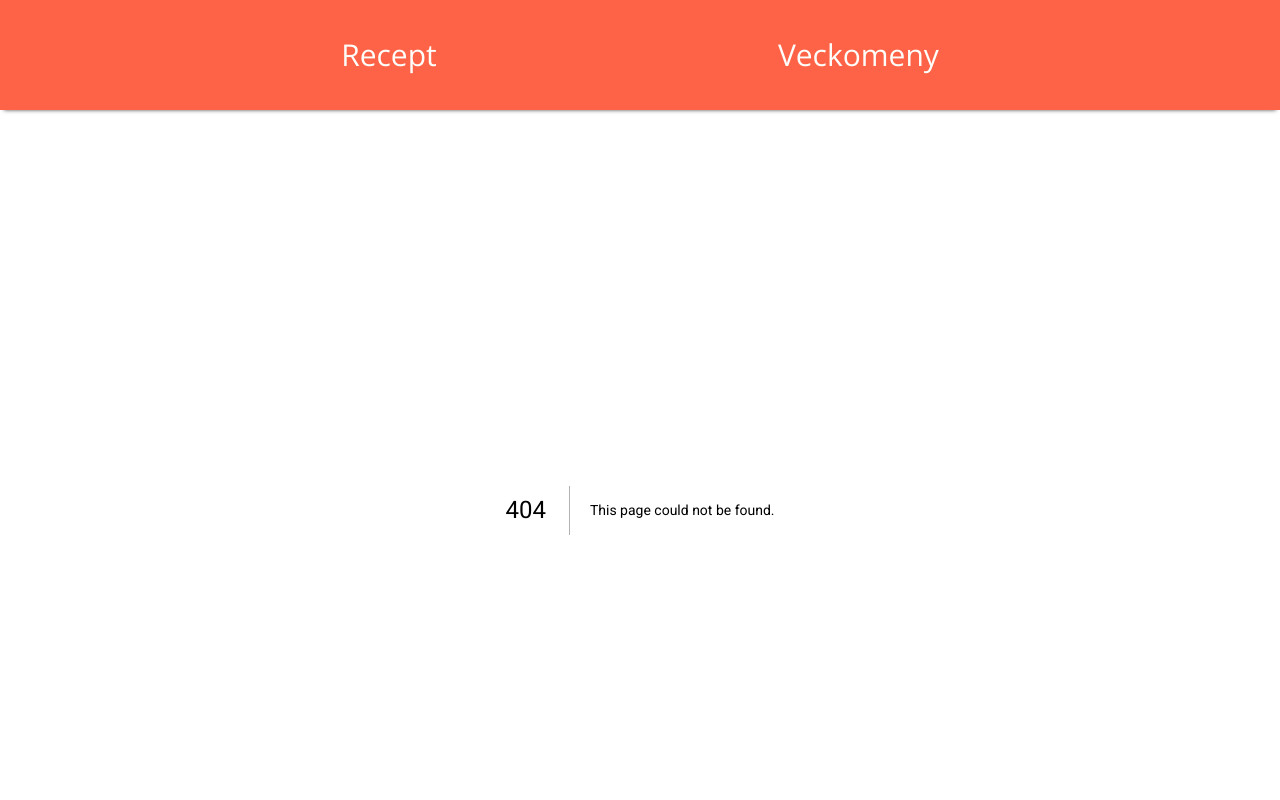
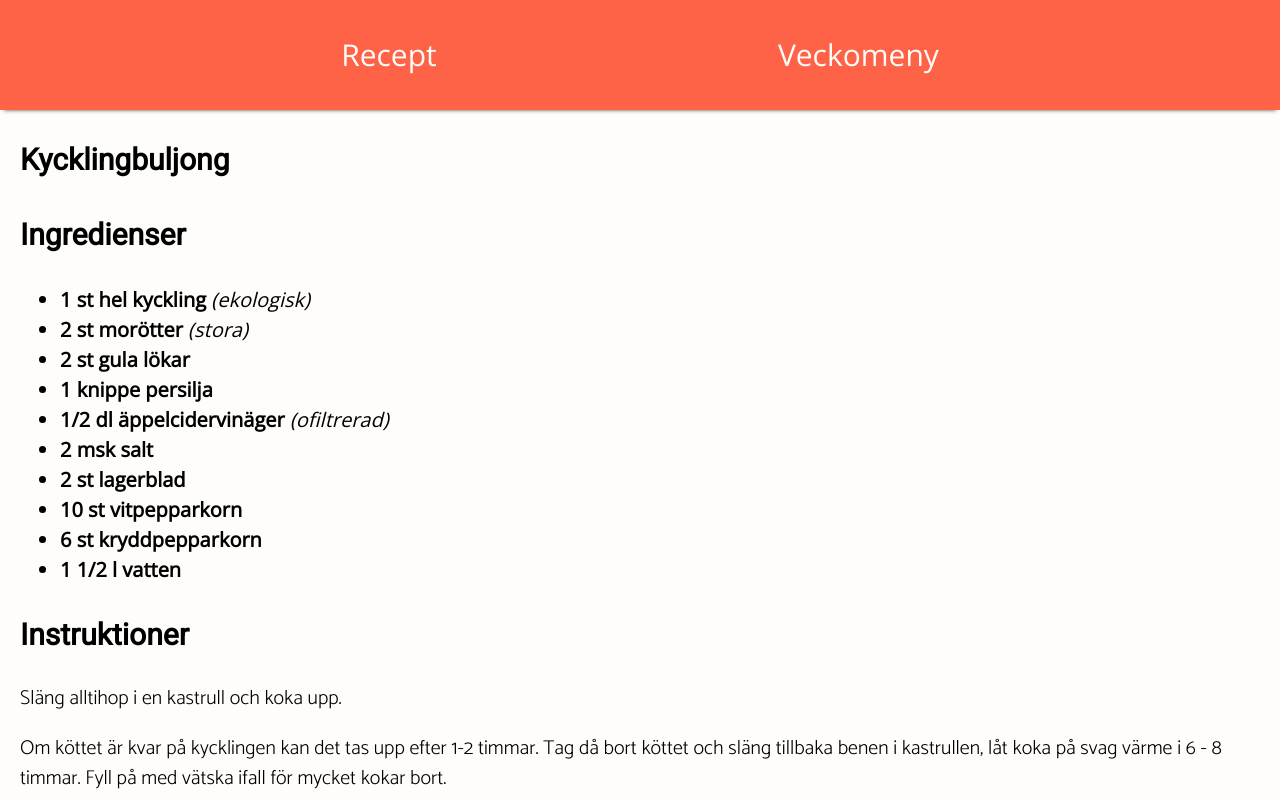
Before and after one commit to w1nston/amsenwallander.se, a Next.js app: page /recipes/kycklingbuljong in a window 1280 px wide. Before the commit this address had no page. Shown: the top 800 px of the page. Built offline with nearby package versions, Linux system fonts and the light colour scheme.

Commit message:
Add kycklingbuljong.

```diff
--- /dev/null
+++ b/pages/recipes/kycklingbuljong.mdx
@@ -0,0 +1,28 @@
+# Kycklingbuljong
+
+## Ingredienser
+
+- **1 st hel kyckling** _(ekologisk)_
+- **2 st morötter** _(stora)_
+- **2 st gula lökar**
+- **1 knippe persilja**
+- **1/2 dl äppelcidervinäger** _(ofiltrerad)_
+- **2 msk salt**
+- **2 st lagerblad**
+- **10 st vitpepparkorn**
+- **6 st kryddpepparkorn**
+- **1 1/2 l vatten**
+
+## Instruktioner
+
+Släng alltihop i en kastrull och koka upp.
+
+Om köttet är kvar på kycklingen kan det tas upp efter 1-2 timmar.
+Tag då bort köttet och släng tillbaka benen i kastrullen, låt koka på svag värme i 6 - 8 timmar.
+Fyll på med vätska ifall för mycket kokar bort.
+
+_Om man orkar är det bra att klippa upp kycklingen vid alla leder för att enklare frigöra kollagen._
+
+Sila sedan av buljongen, smaka av om den är tillräckligt salt, och förvara i kyl eller frys.
+
+_Om man vill kan man reducera buljongen för en mer koncentrerad smak._
```
Also changed, not shown: metadata/recipes/kycklingbuljong.json (added, +7 -0 lines).
